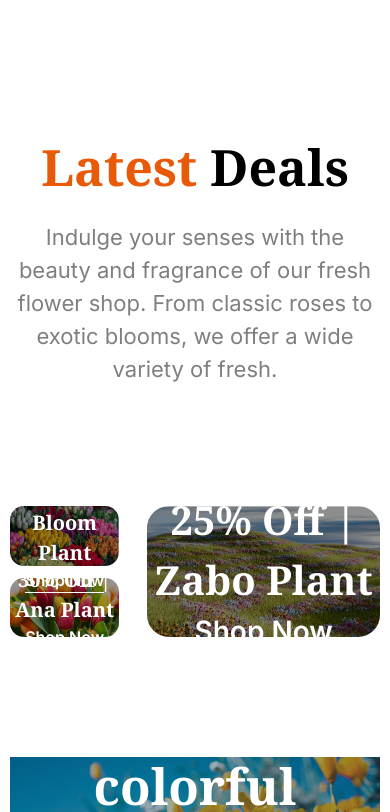
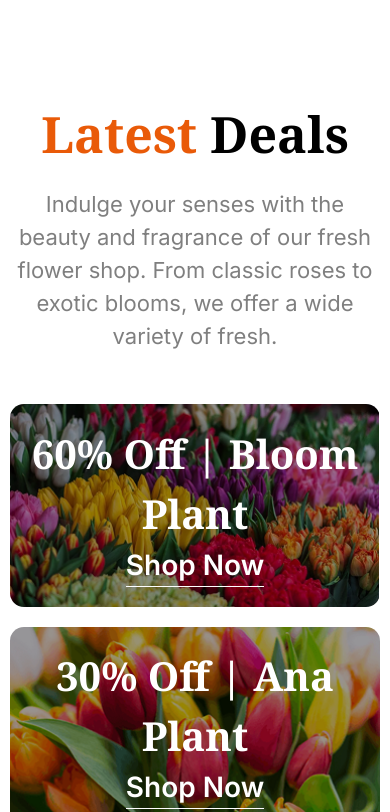
Before and after one commit to naymulislamnay/Flower-Shop-Assignment-02, a plain HTML site: page index.html in a window 390 px wide. Shown: the part 4055-4867 px from the top of the page. Drawn offline with nearby package versions, Linux system fonts and the light colour scheme.

Commit message:
responsive deals banner

```diff
--- a/index.html
+++ b/index.html
@@ -207,7 +207,7 @@
 
         <!-- Latest Deals heading and description -->
 
-        <section class="mt-[133px] text-center">
+        <section class="mt-[100px] lg:mt-[133px] text-center">
             <p class="text-[50px] noto-serif-regular font-bold">
                 <span class="text-[#E95A08]">Latest</span> Deals
             </p>
@@ -220,14 +220,14 @@
 
         <!-- Latest Deals Banner -->
 
-        <section class="mt-[120px] flex gap-[28px] text-[#FFFFFF]">
+        <section class="mt-[51px] lg:mt-[120px] flex flex-col lg:flex-row gap-[20px] lg:gap-[28px] text-[#FFFFFF]">
             <!-- Left Column -->
-            <div class="w-[calc(33.333%-14px)] flex flex-col gap-[10px] justify-between">
+            <div class="w-full lg:w-[calc(33.333%-14px)] flex flex-col gap-[20px] lg:gap-[10px] justify-between">
                 <!-- Top Left Deal -->
                 <div class="relative">
                     <div class="absolute flex flex-col text-center inset-0 justify-center z-[2]">
-                        <p class="noto-serif-regular text-[20px] font-bold">60% Off | Bloom Plant</p>
-                        <a href="#" class="font-semibold border-b border-white max-w-[150px] mx-auto">
+                        <p class="noto-serif-regular text-[40px] lg:text-[20px] font-bold">60% Off | Bloom Plant</p>
+                        <a href="#" class="text-[28px] lg:text-[16px] font-semibold border-b border-white max-w-[150px] mx-auto">
                             Shop Now
                         </a>
                     </div>
@@ -237,8 +237,8 @@
                 <!-- Bottom Left Deal -->
                 <div class="relative">
                     <div class="absolute flex flex-col text-center inset-0 justify-center z-[2]">
-                        <p class="noto-serif-regular text-[20px] font-bold">30% Off | Ana Plant</p>
-                        <a href="#" class="font-semibold border-b border-white max-w-[150px] mx-auto">
+                        <p class="noto-serif-regular text-[40px] lg:text-[20px] font-bold">30% Off | Ana Plant</p>
+                        <a href="#" class="text-[28px] lg:text-[16px] font-semibold border-b border-white max-w-[150px] mx-auto">
                             Shop Now
                         </a>
                     </div>
@@ -247,7 +247,7 @@
             </div>
 
             <!-- Right Column -->
-            <div class="w-[calc(66.667%-14px)] relative">
+            <div class="w-full lg:w-[calc(66.667%-14px)] relative">
                 <div class="absolute flex flex-col text-center inset-0 justify-center z-[2]">
                     <p class="noto-serif-regular text-[40px] font-bold">25% Off | Zabo Plant</p>
                     <a href="#" class="text-[28px] font-semibold border-b border-white max-w-[150px] mx-auto">
```
